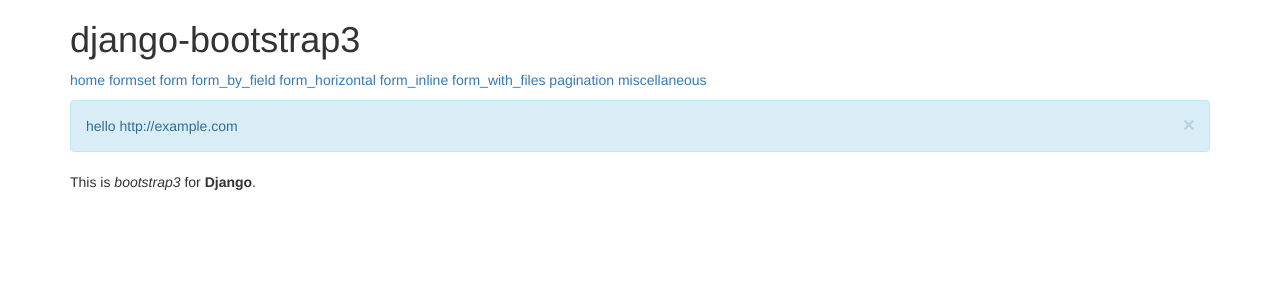
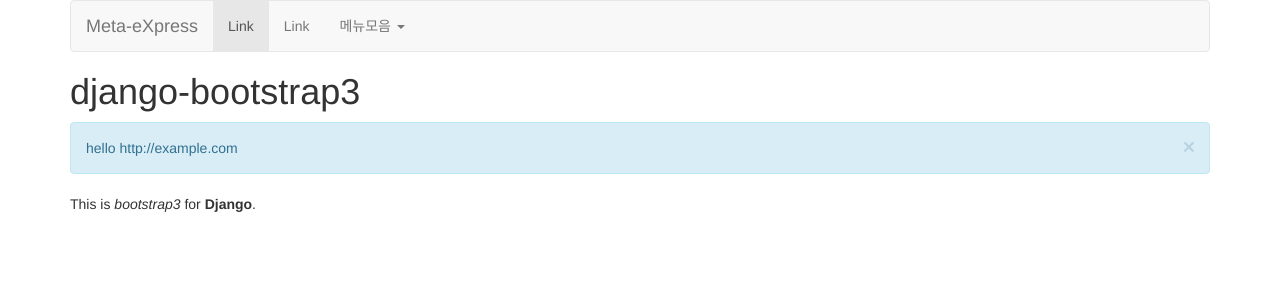
Before and after one commit to mrok88/mysite, a Django app: page / in a window 1280 px wide. Shown: the top 300 px of the page. Run offline with Django 3.2, Linux system fonts and the light colour scheme; some libraries are stand-ins or nearby versions.

Commit message:
add bootstrap menubar

```diff
--- a/demo/templates/demo/base.html
+++ b/demo/templates/demo/base.html
@@ -4,19 +4,46 @@
 
 {% block bootstrap3_content %}
     <div class="container">
+            <nav class="navbar navbar-default">
+                    <div class="container-fluid">
+                      <!-- Brand and toggle get grouped for better mobile display -->
+                      <div class="navbar-header">
+                        <button type="button" class="navbar-toggle collapsed" data-toggle="collapse" data-target="#bs-example-navbar-collapse-1" aria-expanded="false">
+                          <span class="sr-only">Toggle navigation</span>
+                          <span class="icon-bar"></span>
+                          <span class="icon-bar"></span>
+                          <span class="icon-bar"></span>
+                        </button>
+                        <a class="navbar-brand" href="#">Meta-eXpress</a>
+                      </div>
+
+                      <!-- Collect the nav links, forms, and other content for toggling -->
+                      <div class="collapse navbar-collapse" id="bs-example-navbar-collapse-1">
+                        <ul class="nav navbar-nav">
+                          <li class="active"><a href="#">Link <span class="sr-only">(current)</span></a></li>
+                          <li><a href="#">Link</a></li>
+                          <!-- DA# 관련 메뉴 시작 -->
+                          <li class="dropdown">
+                            <a href="#" class="dropdown-toggle" data-toggle="dropdown" role="button" aria-haspopup="true" aria-expanded="false">메뉴모음 <span class="caret"></span></a>
+                            <ul class="dropdown-menu">
+                              <li><a href="#">One more separated link</a></li>
+                                    <li><a href="{% url 'home' %}">home</a></li>
+                                    <li><a href="{% url 'formset_default' %}">formset</a></li>
+                                    <li><a href="{% url 'form_default' %}">form</a></li>
+                                    <li><a href="{% url 'form_by_field' %}">form_by_field</a></li>
+                                    <li><a href="{% url 'form_horizontal' %}">form_horizontal</a></li>
+                                    <li><a href="{% url 'form_inline' %}">form_inline</a></li>
+                                    <li><a href="{% url 'form_with_files' %}">form_with_files</a></li>
+                                    <li><a href="{% url 'pagination' %}">pagination</a></li>
+                                    <li><a href="{% url 'misc' %}">miscellaneous</a></li>
+                            </ul>
+                          </li><!-- DA# 관련 메뉴 종료 -->
+                        </ul>
+                      </div><!-- /.navbar-collapse -->
+                    </div><!-- /.container-fluid -->
+                  </nav>
+
         <h1>{% block title %}(no title){% endblock %}</h1>
-
-        <p>
-            <a href="{% url 'home' %}">home</a>
-            <a href="{% url 'formset_default' %}">formset</a>
-            <a href="{% url 'form_default' %}">form</a>
-            <a href="{% url 'form_by_field' %}">form_by_field</a>
-            <a href="{% url 'form_horizontal' %}">form_horizontal</a>
-            <a href="{% url 'form_inline' %}">form_inline</a>
-            <a href="{% url 'form_with_files' %}">form_with_files</a>
-            <a href="{% url 'pagination' %}">pagination</a>
-            <a href="{% url 'misc' %}">miscellaneous</a>
-        </p>
 
         {% autoescape off %}{% bootstrap_messages %}{% endautoescape %}
 
--- a/mdl2tbl/forms.py
+++ b/mdl2tbl/forms.py
@@ -16,21 +16,22 @@
 
 MEDIA_CHOICES = (
     ('개발', (
-        ('%', '개발전체'),
-        ('CC', '고객센터'),
-        ('CH', '채널제휴'),
-        ('DP', '전시'),
-        ('ET', '거래처'),
-        ('GD', '상품'),
-        ('MB', '회원'),
-        ('OM', '주문'),
-        ('PR', '판촉'),
-        ('SC', '검색'),
+        ('ellt', '개발전체'),
+        ('elltcc', '고객센터'),
+        ('elltch', '채널제휴'),
+        ('elltdp', '전시'),
+        ('elltet', '거래처'),
+        ('elltgd', '상품'),
+        ('elltmb', '회원'),
+        ('elltom', '주문'),
+        ('elltpr', '판촉'),
+        ('elltsc', '검색'),
     )),
     ('공통', (
-        ('%%', '공통전체'),
-        ('ST', '시스템공통'),
-        ('AT', '상품속성'),
+        ('ltcm', '공통전체'),
+        ('ltcmst', '시스템공통'),
+        ('ltcmpr', '판촉공통'),
+        ('ltcmat', '상품속성'),
     )),
 )
 
--- a/mdl2tbl/views.py
+++ b/mdl2tbl/views.py
@@ -30,7 +30,7 @@
     return render(request, 'mdl2tbl/test.html', {'rows': rows1})
 
 def comp_dict(pk="%"):
-    if (pk == None or len(pk) != 2) :
+    if (pk == None or len(pk) <= 2 ) :
         pk = '%'
     rows1 = get_mdl(pk)
     d1 = mk_dict(rows1)
@@ -42,7 +42,7 @@
     return comp
 
 def comp_list(request,pk="%"):
-    if (pk == None or len(pk) != 2) :
+    if (pk == None or len(pk) <= 2) :
         pk = '%'
     rows1 = get_mdl(pk)
     d1 = mk_dict(rows1)
```
Also changed, not shown: mdl2tbl/my_test.py (+4 -3 lines), mdl2tbl/ora_test.py (+7 -3 lines), mdl2tbl/templates/mdl2tbl/base.html (+34 -7 lines).
